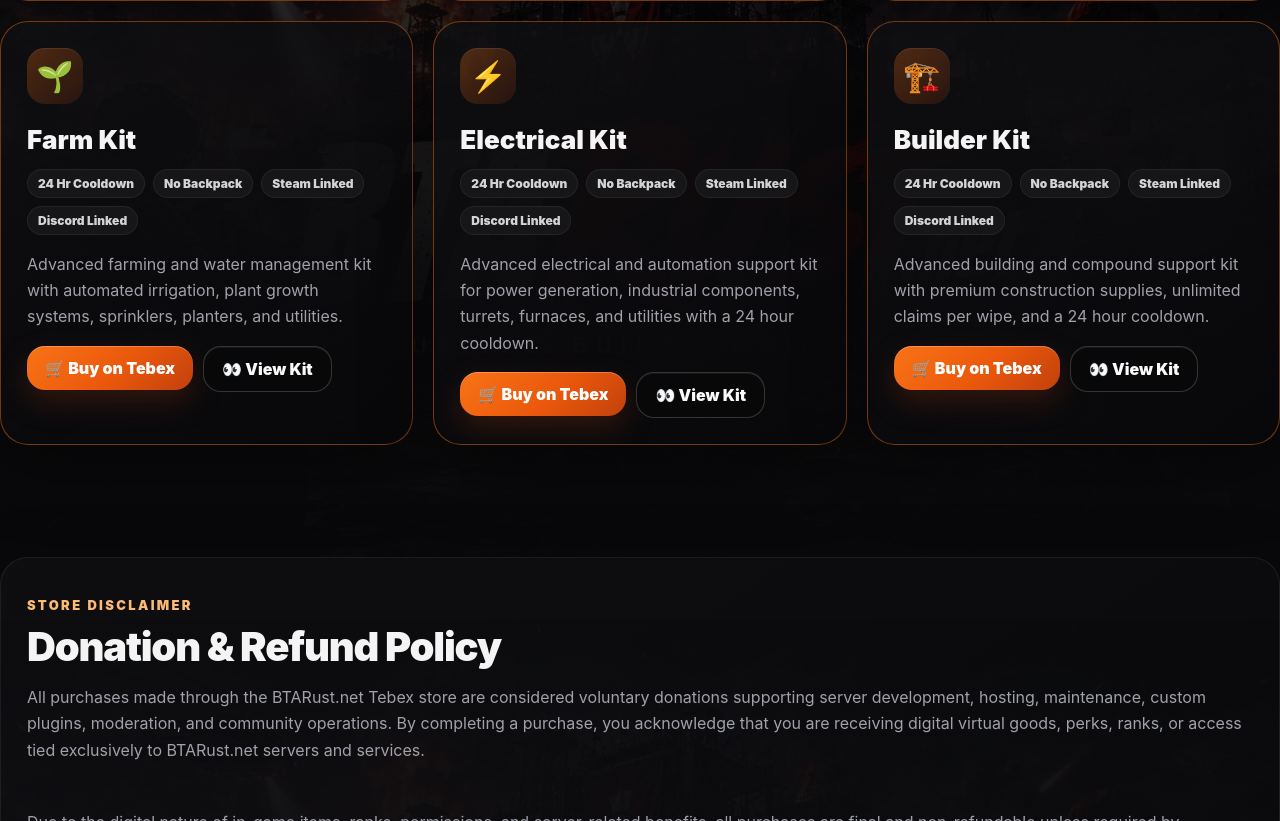
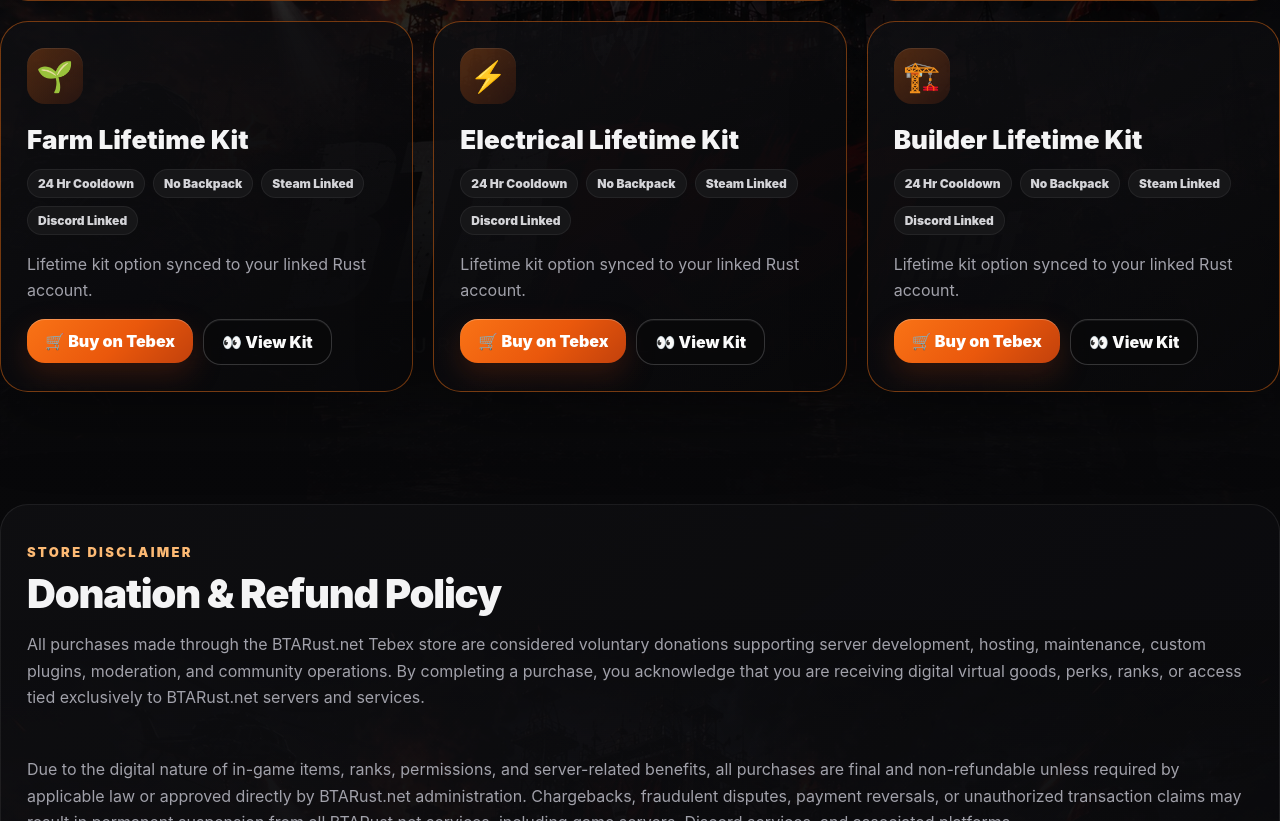
Before and after one commit to skroger1734-cyber/BTARust.net, a Next.js app: page / in a window 1280 px wide. Shown: the part 5780-6601 px from the top of the page. Built offline with nearby package versions, Linux system fonts and the light colour scheme.

Commit message:
Rename kits to include 'Lifetime' in titles

```diff
--- a/app/page.jsx
+++ b/app/page.jsx
@@ -266,19 +266,19 @@
   },
   "Builder Kit": {
     image: "/kits/builder.png",
-    title: "Builder Kit",
+    title: "Builder Lifetime Kit",
     desc: "Advanced building and compound support kit with premium construction supplies, unlimited claims per wipe, and a 24 hour cooldown.",
     items: "Wood, stone, metal fragments, HQM, code locks, doors, gates, walls, barricades, garage doors, tool cupboards, coffins, workbenches, research table, repair bench, ladder, netting, window bars, armored doors, ladder hatches, building plan, and hammer."
   },
   "Electrical Kit": {
     image: "/kits/electrical.png",
-    title: "Electrical Kit",
+    title: "Electrical Lifetime Kit",
     desc: "Advanced electrical and automation support kit for power generation, industrial components, turrets, furnaces, and utilities with a 24 hour cooldown.",
     items: "Generator, batteries, windmills, solar panels, electrical branches, switches, splitters, electric furnaces, lights, fridge, industrial components, computer station, wire tool, piping tool, auto turrets, weapons, and ammo."
   },
   "Farm Kit": {
     image: "/kits/farm.png",
-    title: "Farm Kit",
+    title: "Farm Lifetime Kit",
     desc: "Advanced farming and water management kit with automated irrigation, plant growth systems, sprinklers, planters, and utilities.",
     items: "Water barrels, planters, water splitters, pumps, electrical components, batteries, lights, heaters, sprinklers, water storage, hose tools, farming deployables, clones, seeds, and food."
   }
@@ -363,21 +363,21 @@
   },
   {
     icon: "🌱",
-    title: "Farm Kit",
+    title: "Farm Lifetime Kit",
     cooldown: "24 Hr",
     backpack: "No Backpack",
     packageUrl: "https://btarustnet.tebex.io/package/7486439"
   },
   {
     icon: "⚡",
-    title: "Electrical Kit",
+    title: "Electrical Lifetime Kit",
     cooldown: "24 Hr",
     backpack: "No Backpack",
     packageUrl: "https://btarustnet.tebex.io/package/7486415"
   },
   {
     icon: "🏗️",
-    title: "Builder Kit",
+    title: "Builder Lifetime Kit",
     cooldown: "24 Hr",
     backpack: "No Backpack",
     packageUrl: "https://btarustnet.tebex.io/package/builder-lifetime"
@@ -405,7 +405,10 @@
     "General Lifetime": "General Tier",
     "General Lifetime Kit": "General Tier",
     "ULTIMATE Lifetime Bundle": "General Tier",
-    "Build Your Own Lifetime Bundle": "General Tier"
+    "Build Your Own Lifetime Bundle": "General Tier",
+    "Farm Lifetime Kit": "Farm Kit",
+    "Electrical Lifetime Kit": "Electrical Kit",
+    "Builder Lifetime Kit": "Builder Kit"
   };
 
   return kitDetails[title] || kitDetails[aliases[title]] || null;
```
